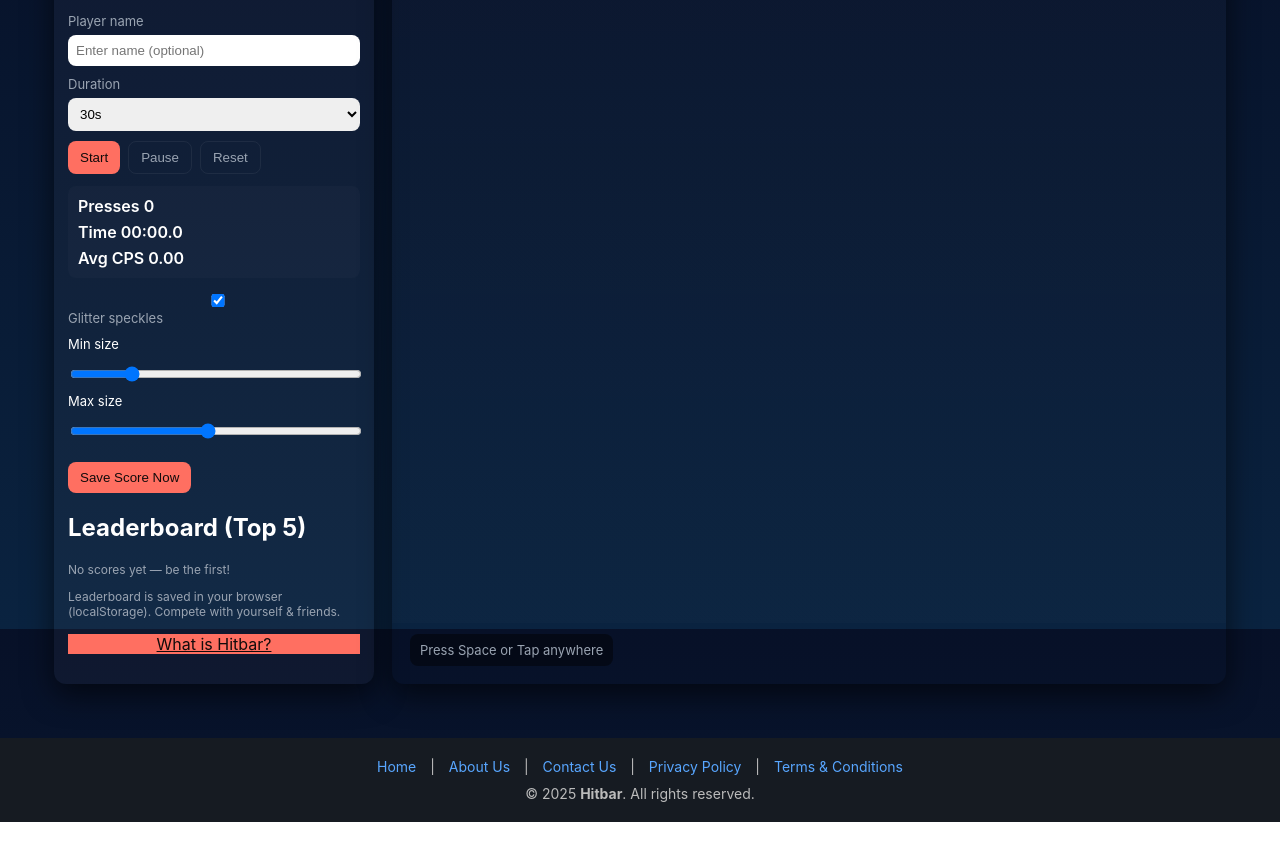
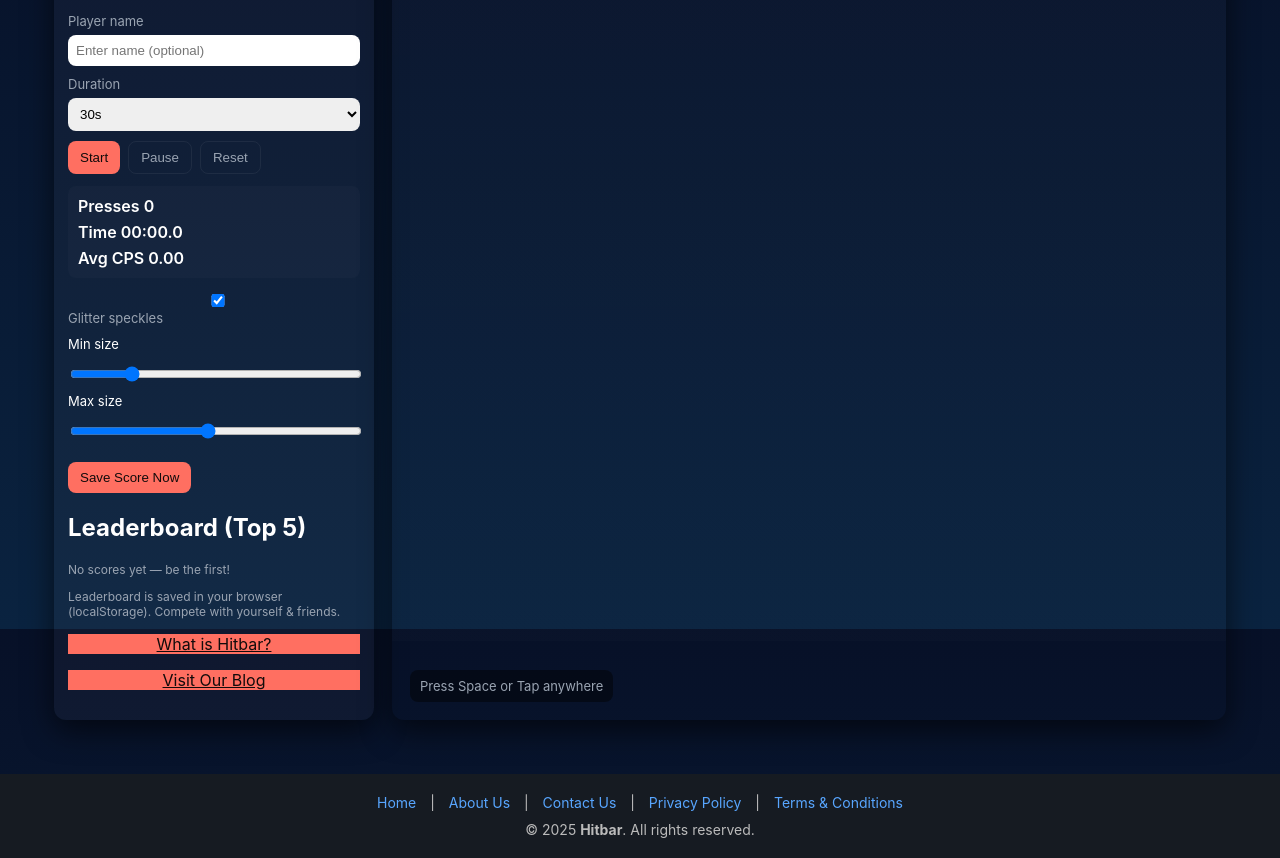
Before and after one commit to Abs-ihorizon/hitbar, a plain HTML site: page index.html in a window 1280 px wide. Shown: the part 191-1049 px from the top of the page. Before the commit the page ends 1013 px from the top, so only its background shows below. Drawn offline with Linux system fonts and the light colour scheme.

Commit message:
Update index.html

```diff
--- a/index.html
+++ b/index.html
@@ -99,6 +99,10 @@
         <a href="what-is-hitbar.html" class="primary" style="display:block;text-align:center;">What is Hitbar?</a>
       </p>
 
+      <!-- ✅ New Blog Link -->
+      <p style="margin-top:10px;">
+      <a href="blog.html" class="primary" style="display:block;text-align:center;">Visit Our Blog</a>
+      </p>
 
     </aside>
 
```
